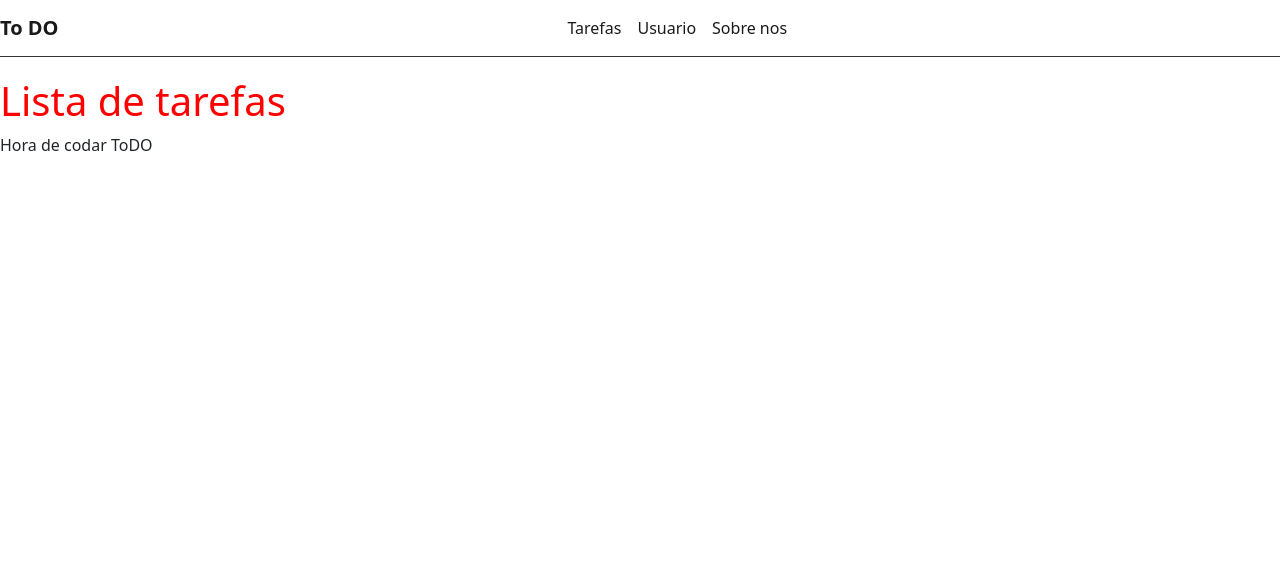
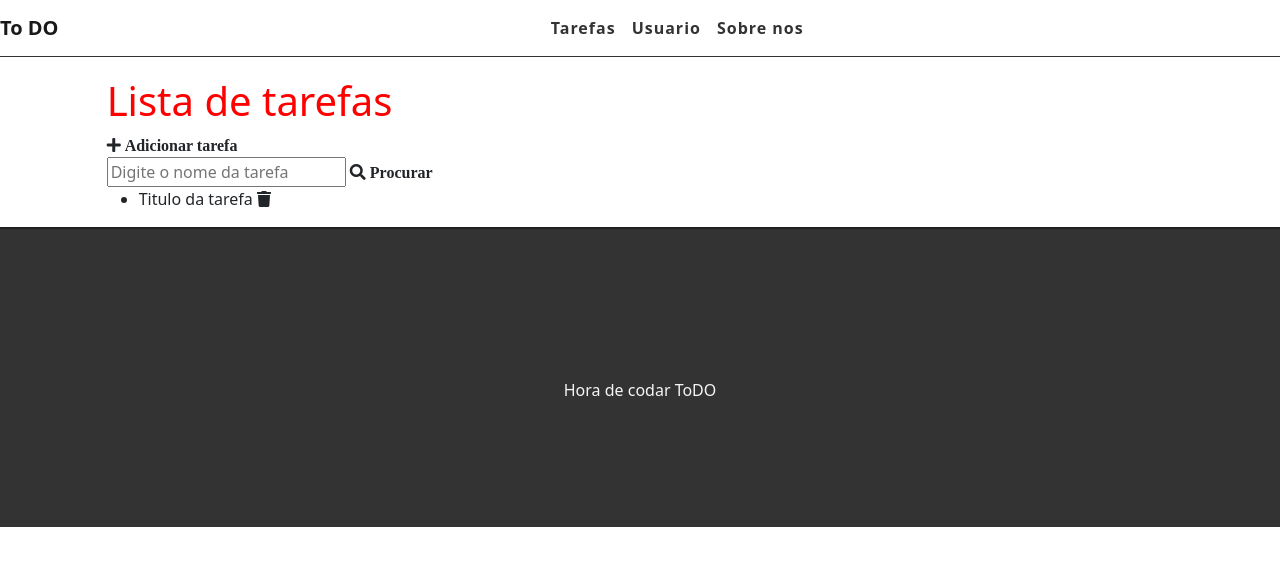
Before and after one commit to miltonmaleiane/todo, a Django app: page / in a window 1280 px wide. Shown: the top 566 px of the page. Run offline with Django 4.2, Linux system fonts and the light colour scheme.

Commit message:
Adicionando navbar e footer

```diff
--- a/tasks/static/css/styles.css
+++ b/tasks/static/css/styles.css
@@ -16,8 +16,23 @@ h1{
 .navbar-brand{
     font-weight: bold;
 }
-.navbar-light .navbar-nav a.nav-link {
-    color: #289849  ;
+
+.navbar .navbar-nav a.nav-link {
+    color: #333;
     font-weight: bold;
-    letter-spacing: 9px;
+    letter-spacing: 1px;
+
 }
+footer{
+    margin-bottom: auto;
+    background-color: #333;
+    color: aliceblue;
+    height: 300px;
+    border-top: 2px solid #202020;
+}
+footer p {
+    color: #f5f5f5;
+    text-align: center;
+    top: 50%;
+    position: relative;
+}
--- a/tasks/templates/base.html
+++ b/tasks/templates/base.html
@@ -5,6 +5,9 @@
     <meta charset="UTF-8">
     <meta http-equiv="X-UA-Compatible" content="IE=edge">
     <meta name="viewport" content="width=device-width, initial-scale=1.0">
+<link rel="stylesheet" href="https://use.fontawesome.com/releases/v5.15.4/css/all.css"
+    integrity="sha384-DyZ88mC6Up2uqS4h/KRgHuoeGwBcD4Ng9SiP4dIRy0EXTlnuz47vAwmeGwVChigm" crossorigin="anonymous" />
+
     <link rel="stylesheet" href="https://cdn.jsdelivr.net/npm/bootstrap@5.2.3/dist/css/bootstrap.min.css"
         integrity="sha384-rbsA2VBKQhggwzxH7pPCaAqO46MgnOM80zW1RWuH61DGLwZJEdK2Kadq2F9CUG65" crossorigin="anonymous">
     <link rel="stylesheet" href="{% static 'css/styles.css' %}">
@@ -43,6 +46,7 @@
         <p>Hora de codar ToDO</p>
     </footer>
     </div>
+
     <script src="https://cdn.jsdelivr.net/npm/bootstrap@5.2.3/dist/js/bootstrap.bundle.min.js"
         integrity="sha384-kenU1KFdBIe4zVF0s0G1M5b4hcpxyD9F7jL+jjXkk+Q2h455rYXK/7HAuoJl+0I4"
         crossorigin="anonymous"></script>
--- a/tasks/templates/tasks/list.html
+++ b/tasks/templates/tasks/list.html
@@ -2,5 +2,24 @@
 {% block title %} Lista de tarefas{% endblock %}
 
 {% block content %}
-<h1>Lista de tarefas</h1>
+<div class="offset-1 col-10 list-div">
+    <h1>Lista de tarefas</h1>
+    <div class="col-2 add-div ">
+        <i class="fas fa-plus"> Adicionar tarefa</i>
+    </div>
+    <div class="col-9 search-div">
+        <input type="text" id="search" name="search" placeholder="Digite o nome da tarefa">
+        <i class="fas fa-search"> Procurar</i>
+        <ul class="tasklist">
+            <li class="taskitem">
+                <span>
+                    Titulo da tarefa
+                </span>
+                <span> <i class="fas fa-trash"></i></span>
+
+            </li>
+
+        </ul>
+    </div>
+</div>
 {% endblock %}
```
